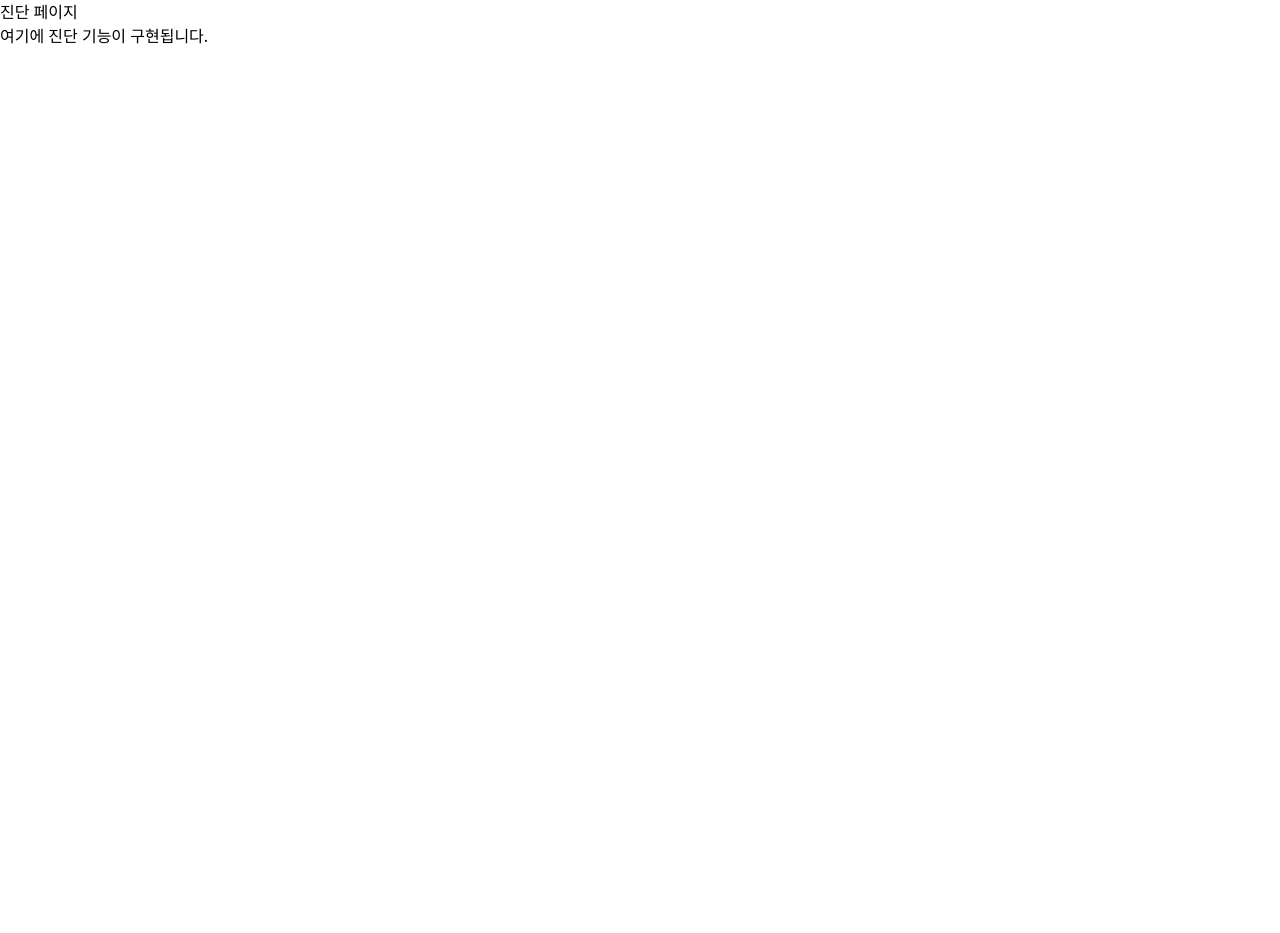
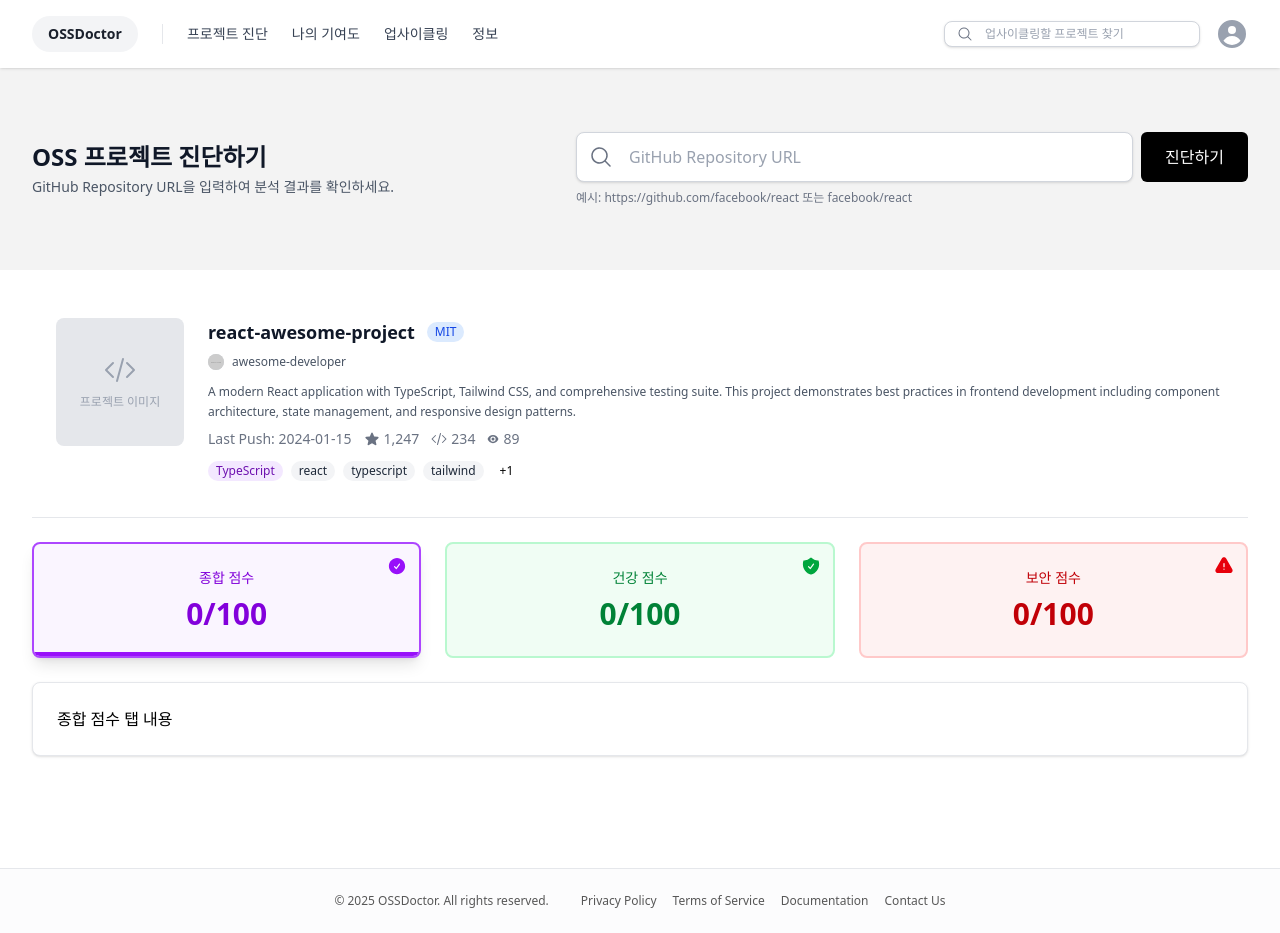
Before and after one commit to Hyeri-hci/OSSDoctor, a React (Vite) app in the folder frontend/: page /diagnose in a window 1280 px wide. Before the commit the page ends 800 px from the top, so only its background shows below. Built offline with nearby package versions, Linux system fonts and the light colour scheme.

Commit message:
[Add] DiagnosePage UI 구현 -- 추후 핸들러 함수 추가

```diff
--- a/frontend/src/features/Diagnose/pages/DiagnosePage.jsx
+++ b/frontend/src/features/Diagnose/pages/DiagnosePage.jsx
@@ -1,11 +1,31 @@
-import React from 'react';
+import React, { useState } from 'react';
+import { Layout } from '../../../components/layout';
+import ProjectInfo from '../components/ProjectInfo';
+import DiagnoseSearchSection from '../components/DiagnoseSearchSection';
+import DiagnoseTabContent from '../components/DiagnoseTabContent';
+import { ScoreCards } from '../../../components/common';
 
 const Diagnose = () => {
+    const [activeTab, setActiveTab] = useState('overview');
+
     return (
-        <div className="diagnose-page">
-            <h1>진단 페이지</h1>
-            <p>여기에 진단 기능이 구현됩니다.</p>
-        </div>
+        <Layout>
+            <div className="min-h-screen">
+                {/* Header */}
+                <DiagnoseSearchSection onSearch={() => { }} error={null} />
+
+                {/* Main */}
+                <div className="bg-white">
+                    <div className="container mx-auto px-6 xl:px-8 2xl:px-12 py-6">
+                        <div className="max-w-7xl mx-auto space-y-6">
+                            <ProjectInfo />
+                            <ScoreCards scores={{}} activeTab={activeTab} onTabChange={setActiveTab} variant='diagnose' />
+                            <DiagnoseTabContent activeTab={activeTab} loading={false} projectData={null} fullProjectName={''} />
+                        </div>
+                    </div>
+                </div>
+            </div>
+        </Layout>
     );
 }
 
```
